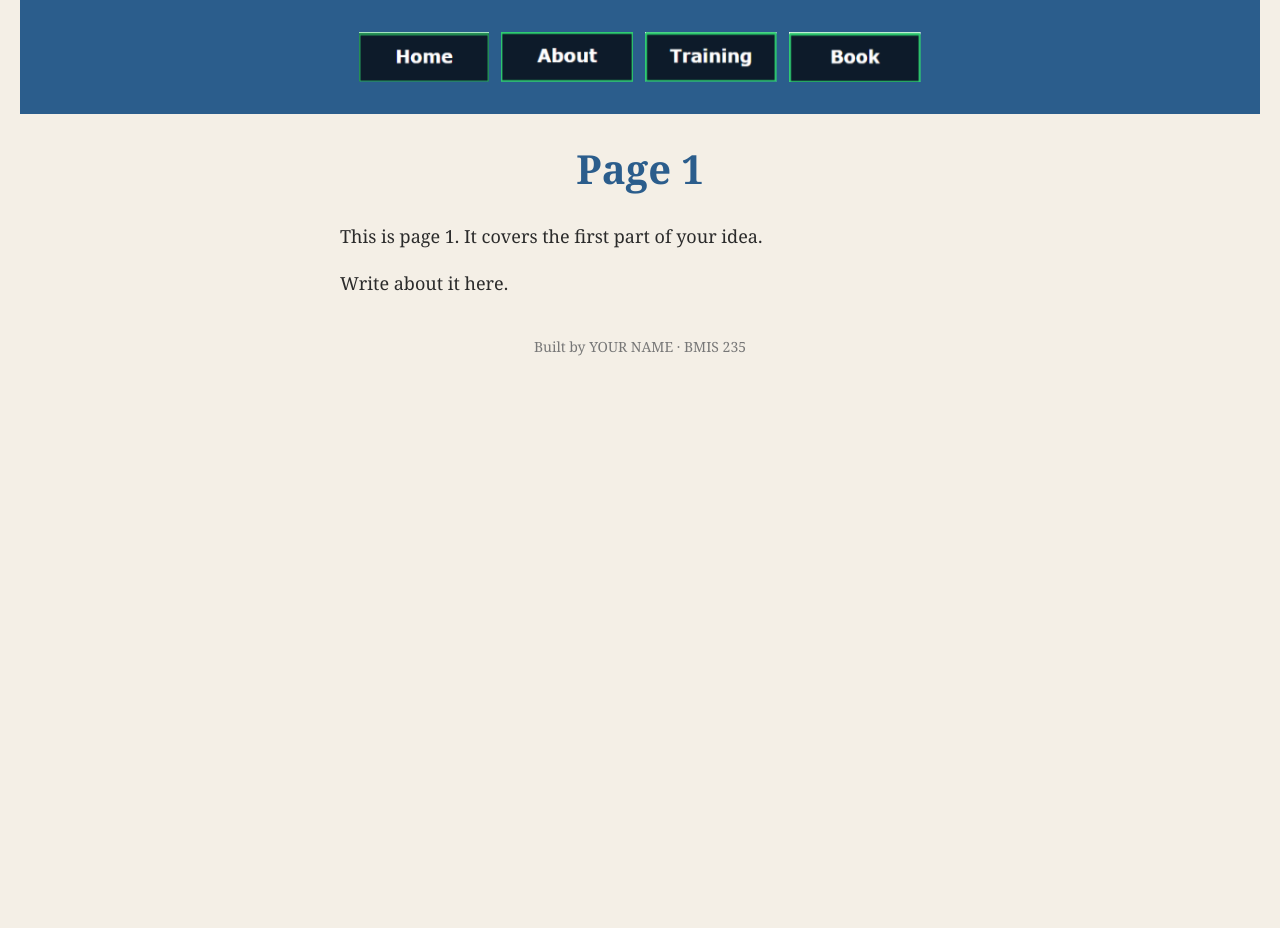
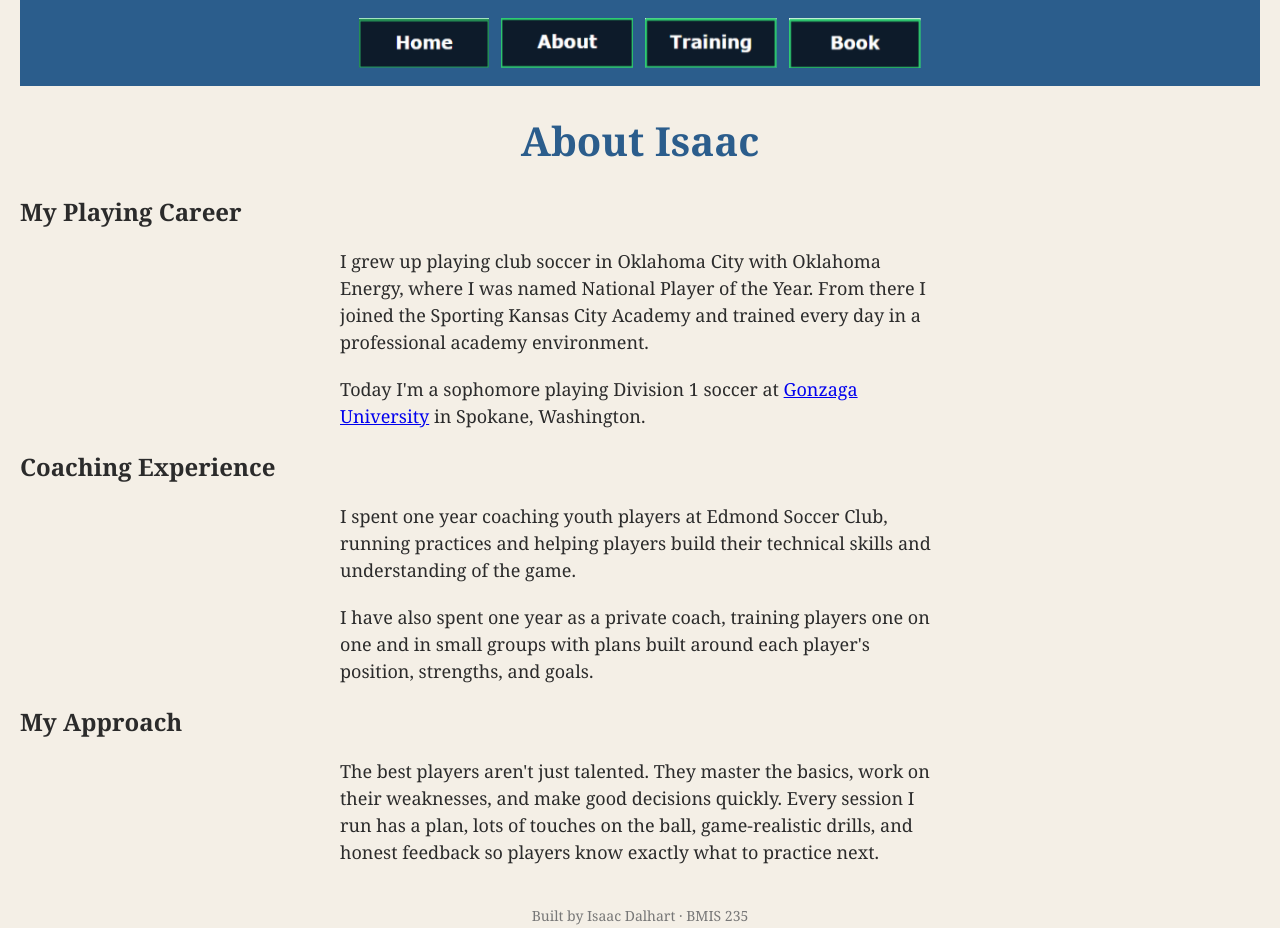
Before and after one commit to isaacdalhart2-ui/bmis235-html-3, a plain HTML site: page about.html in a window 1280 px wide. Before the commit the page ends 800 px from the top, so only its background shows below. Drawn offline with Linux system fonts and the light colour scheme.

Commit message:
Update about.html with all content

```diff
--- a/about.html
+++ b/about.html
@@ -1,14 +1,14 @@
 <!DOCTYPE html>
 <!--
-  Author: YOUR NAME
-  GU username: YOUR-GU-USERNAME
+  Author: Isaac Dalhart
+  GU username: idalhart
   Course: BMIS 235 - HTML-3
 -->
 <html lang="en">
 <head>
 <meta charset="utf-8">
-<meta name="author" content="YOUR NAME">
-<title>Page 1</title>
+<meta name="author" content="Isaac Dalhart">
+<title>About Isaac | Isaac Dalhart Soccer Training</title>
 
 <!-- this one line connects the page to the stylesheet -->
 <link rel="stylesheet" href="styles.css">
@@ -22,20 +22,27 @@
      other three pages, so every page has the exact same menu.
      ===================================================================== -->
 <nav>
-    <nav>
     <a href="index.html"><img src="img/home.png" alt="Home"></a>
     <a href="about.html"><img src="img/about.png" alt="About"></a>
     <a href="training.html"><img src="img/training.png" alt="Training"></a>
     <a href="book.html"><img src="img/book.png" alt="Book"></a>
 </nav>
-</nav>
 
-<h1>Page 1</h1>
-<p>This is page 1. It covers the first part of your idea.</p>
-<p>Write about it here.</p>
+<h1>About Isaac</h1>
+
+<h2>My Playing Career</h2>
+<p>I grew up playing club soccer in Oklahoma City with Oklahoma Energy, where I was named National Player of the Year. From there I joined the Sporting Kansas City Academy and trained every day in a professional academy environment.</p>
+<p>Today I'm a sophomore playing Division 1 soccer at <a href="https://www.gonzaga.edu">Gonzaga University</a> in Spokane, Washington.</p>
+
+<h2>Coaching Experience</h2>
+<p>I spent one year coaching youth players at Edmond Soccer Club, running practices and helping players build their technical skills and understanding of the game.</p>
+<p>I have also spent one year as a private coach, training players one on one and in small groups with plans built around each player's position, strengths, and goals.</p>
+
+<h2>My Approach</h2>
+<p>The best players aren't just talented. They master the basics, work on their weaknesses, and make good decisions quickly. Every session I run has a plan, lots of touches on the ball, game-realistic drills, and honest feedback so players know exactly what to practice next.</p>
 
 <!-- Footer: fill in your name -->
-<footer>Built by YOUR NAME &middot; BMIS 235</footer>
+<footer>Built by Isaac Dalhart &middot; BMIS 235</footer>
 
 </body>
 </html>
```
